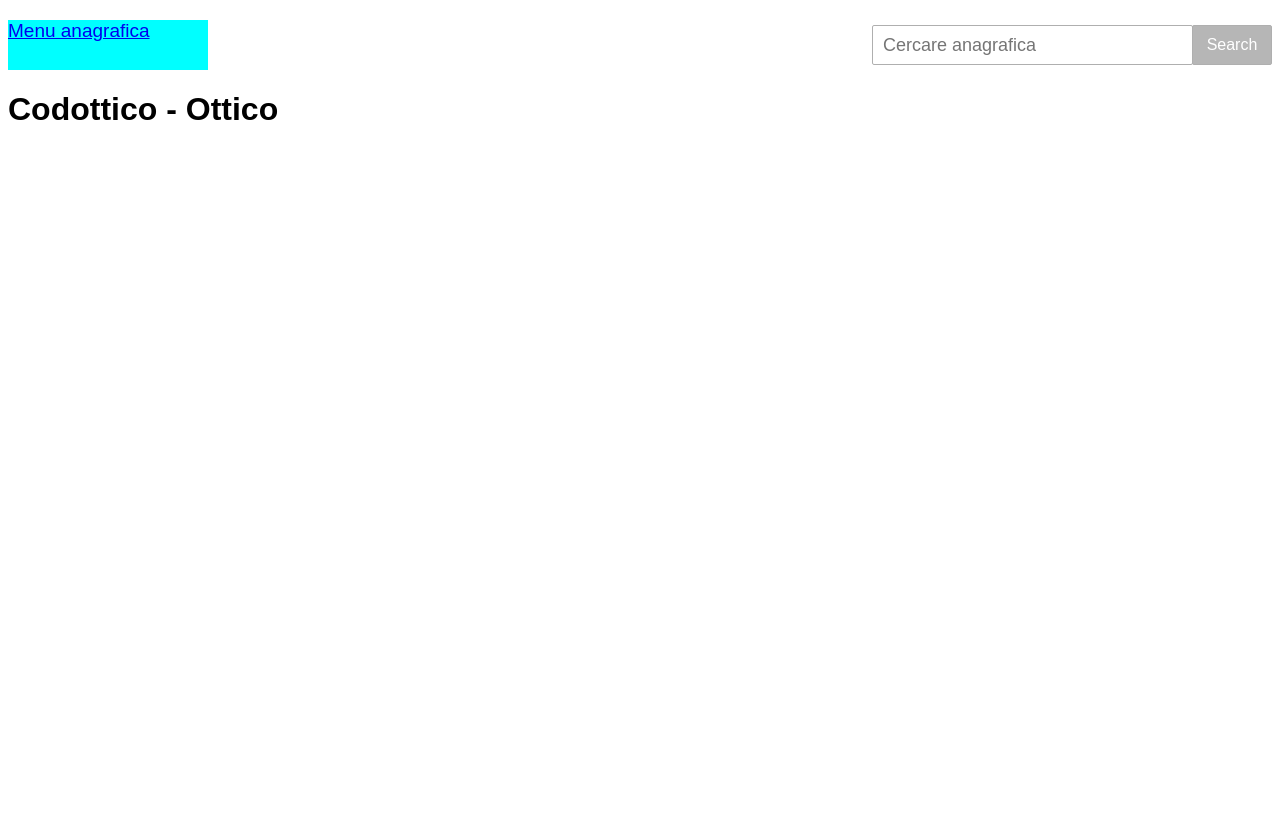
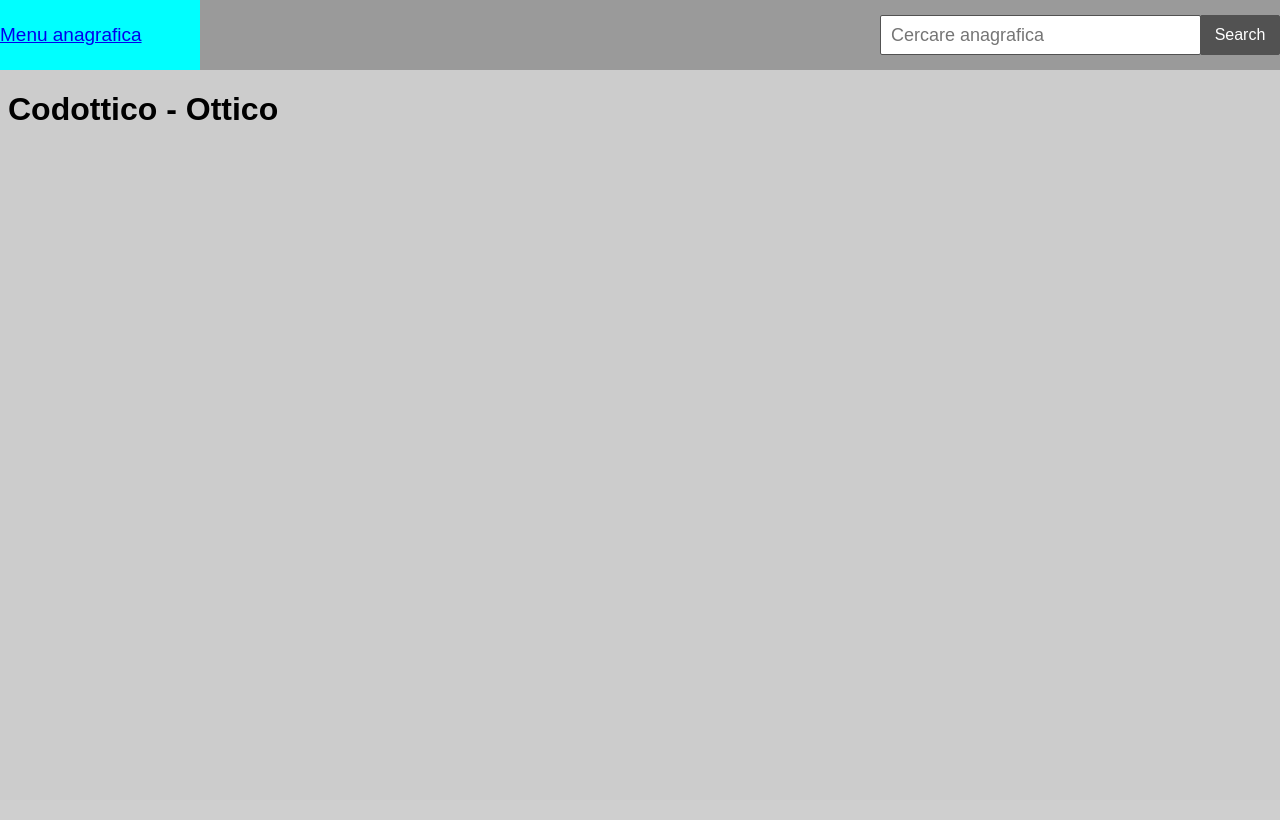
Before and after one commit to ZorziG/Programma, a Django app: template anagrafica/templates/anagrafica/anagrafica_list.html in a window 1280 px wide. After the commit the page ends 120 px from the top, so only its background shows below. Run offline with Django 4.2, Linux system fonts and the light colour scheme; the template is opened without the code that fills it, so the values that code supplies are empty.

Commit message:
inserito cartella per css

```diff
--- a/Vtech/settings.py
+++ b/Vtech/settings.py
@@ -118,6 +118,7 @@
 # https://docs.djangoproject.com/en/4.0/howto/static-files/
 
 STATIC_URL = 'static/'
+STATIC_ROOT = [BASE_DIR / 'static']
 
 # Default primary key field type
 # https://docs.djangoproject.com/en/4.0/ref/settings/#default-auto-field
--- /dev/null
+++ b/anagrafica/static/css/style.css
@@ -0,0 +1,63 @@
+.header {
+    height: 70px;
+    margin-top: -8px;
+    margin-left: -8px;
+    margin-right: -8px;
+    display: flex;
+    justify-content: space-between;
+    background-color: rgb(154, 154, 154);
+  }
+
+  .back-menu {
+    font-size: 19px;
+  }
+
+  .left-section {
+    width: 200px;
+    background-color: aqua;
+    display: flex;
+    align-items: center;
+
+  }
+
+  .right-section {
+    flex: 1;
+    max-width: 400px;
+    display: flex;
+    align-items: center;
+  }
+  .d-flex {
+    display: flex;
+    flex: 1;
+    height: 40px;
+  }
+
+  .search-bar {
+    flex: 1;
+    font-size: 18px;
+    padding-left: 10px;
+    border-width: 1px;
+    border-style: solid;
+    border-color: rgb(82, 82, 82);
+    border-radius: 2px;
+  }
+  .search-bar::placeholder {
+    font-size: 18px;
+  }
+
+  .serach-button {
+    color: white;
+    background-color: rgb(82, 82, 82);
+    font-size: 16px;
+    width: 80px;
+    border-width: 1px;
+    border-style: solid;
+    border-color: rgb(82, 82, 82);
+    margin-left: -1px;
+    border-radius: 2px;
+    transition: 0.15s;
+    cursor: pointer;
+  }
+  .serach-button:hover {
+    opacity: 0.5;
+  }
--- a/anagrafica/templates/anagrafica/anagrafica_navbar.html
+++ b/anagrafica/templates/anagrafica/anagrafica_navbar.html
@@ -1,64 +1,3 @@
-<style>
-.header {
-  height: 50px;
-  margin-top: 20px;
-  display: flex;
-  justify-content: space-between;
-}
-
-.back-menu {
-  font-size: 19px;
-}
-
-.left-section {
-  width: 200px;
-  background-color: aqua;
-}
-
-.right-section {
-  flex: 1;
-  max-width: 400px;
-  display: flex;
-  align-items: center;
-}
-.d-flex {
-  display: flex;
-  flex: 1;
-  height: 40px;
-}
-
-.search-bar {
-  flex: 1;
-  font-size: 18px;
-  padding-left: 10px;
-  border-width: 1px;
-  border-style: solid;
-  border-color: rgb(175, 175, 175);
-  border-radius: 2px;
-}
-.search-bar::placeholder {
-  font-size: 18px;
-}
-
-.serach-button {
-  color: white;
-  background-color: rgb(182, 182, 182);
-  font-size: 16px;
-  width: 80px;
-  border-width: 1px;
-  border-style: solid;
-  border-color: rgb(175, 175, 175);
-  margin-left: -1px;
-  border-radius: 2px;
-  transition: 0.15s;
-  cursor: pointer;
-}
-.serach-button:hover {
-  opacity: 0.5;
-}
-
-</style>
-
 <nav class="navbar bg-dark">
   <div class="header">
     <div class="left-section">
--- a/templates/base.html
+++ b/templates/base.html
@@ -7,7 +7,10 @@
     <style>
     body,h1 {font-family: "Raleway", sans-serif}
     body, html {height: 100%}
+    body  {background-color: rgb(204, 204, 204);}
     </style>
+    {% load static %}
+    <link rel="stylesheet" href="{% static 'css/style.css' %}"
   </head>
   <body>
     {% include "anagrafica/anagrafica_navbar.html" %}
```
